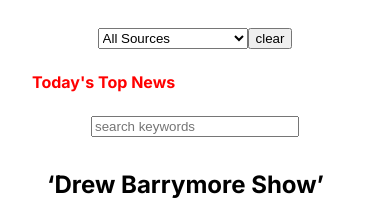
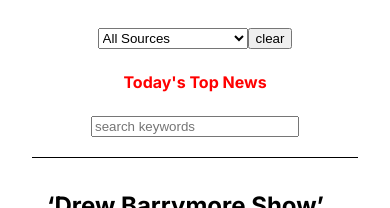
Before and after one commit to RaceOsuna/daily-dev, a React (Vite) app: page / in a window 390 px wide. Shown: the part 134-342 px from the top of the page. Built offline with nearby package versions, Linux system fonts and the light colour scheme.

Commit message:
Refactor: responsiveness

```diff
--- a/src/ArticlePage/ArticlePage.css
+++ b/src/ArticlePage/ArticlePage.css
@@ -2,7 +2,8 @@
   display: flex;
   justify-content: space-around;
   align-items: center;
-  margin-top: 100px;
+  padding-top: 100px;
+  border-top: 1px solid black;
 }
 
 .selected-article-content {
--- a/src/TopStories/TopStories.css
+++ b/src/TopStories/TopStories.css
@@ -49,6 +49,9 @@
   display: flex;
   justify-content: center;
   width: 100%;
+  border-bottom: 1px solid black;
+  padding-bottom: 20px;
+  margin-top: -40px;
 }
 
 .search input {
@@ -63,4 +66,13 @@
     .article-content {
       width: 100%;
     }
+
+    .search {
+      margin-top: 0;
+    }
+
+    h4 {
+      width: 100%;
+      text-align: center;
+    }
 }
```
